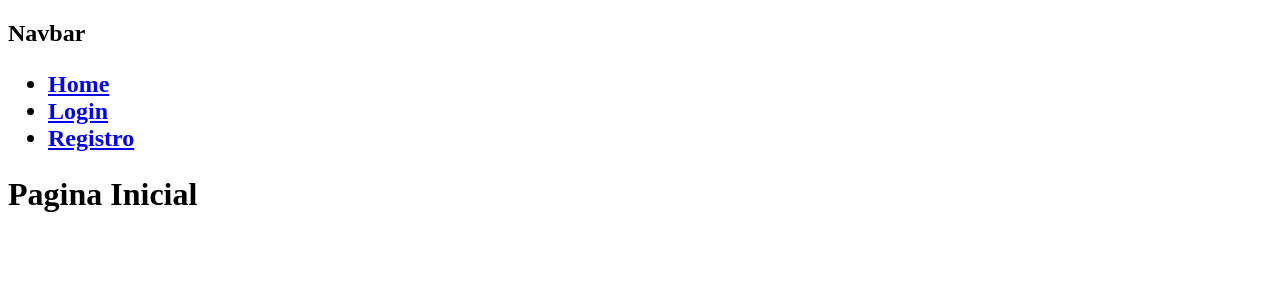
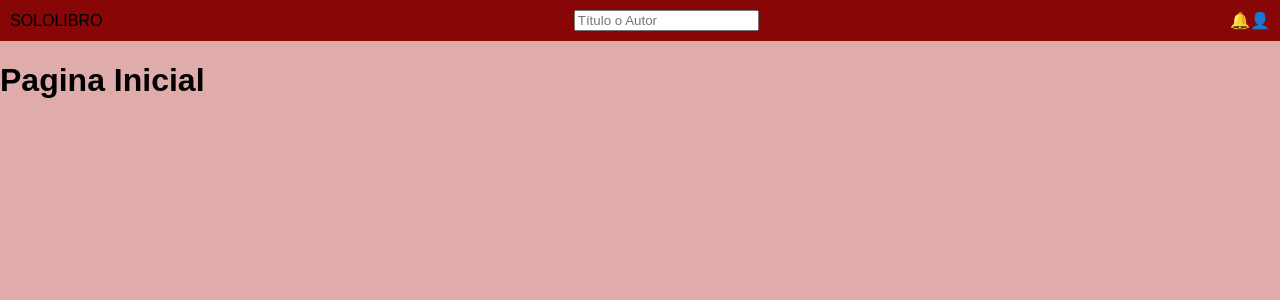
Before and after one commit to rodrigoCodesmain/Sololibro, a Next.js app in the folder sololibroFront/: page / in a window 1280 px wide. Shown: the top 300 px of the page. Built offline with nearby package versions, Linux system fonts and the light colour scheme.

Commit message:
Actualizacion HomePage 29/10

```diff
--- a/sololibroFront/app/layout.tsx
+++ b/sololibroFront/app/layout.tsx
@@ -1,3 +1,7 @@
+
+import Navbar from '../components/navbar'
+import '../styles/globals.css';
+
 export const metadata = {
   title: 'Next.js',
   description: 'Generated by Next.js',
@@ -11,22 +15,8 @@ export default function RootLayout({
   return (
     <html lang="en">
       <body>
-        <nav>
-          <h1>
-            Navbar
-            <ul>
-              <li>
-                <a href="/">Home</a>
-              </li>
-              <li>
-                <a href="/inicio">Login</a>
-              </li>
-              <li>
-                <a href="registro">Registro</a>
-              </li>
-            </ul>
-          </h1>
-        </nav>
+        <Navbar/>
+
         {children}
       </body>
 
--- a/sololibroFront/app/page.jsx
+++ b/sololibroFront/app/page.jsx
@@ -1,3 +1,3 @@
 export default function HomePage(){
-    return <h1>Pagina Inicial</h1>
+    return (<h1>Pagina Inicial</h1>)
 }
--- /dev/null
+++ b/sololibroFront/components/navbar.jsx
@@ -0,0 +1,32 @@
+"use client";
+
+import React, { useState } from 'react';
+import Link from 'next/link';
+import styles from '../styles/Navbar.module.css';
+
+export default function Navbar() {
+  const [isProfileMenuOpen, setIsProfileMenuOpen] = useState(false);
+
+  return (
+    <nav className={styles.navbar}>
+      <div className={styles.navbarLogo}>SOLOLIBRO</div>
+      <input type="text" placeholder="Título o Autor" className={styles.navbarSearch} />
+      <div className={styles.navbarIcons}>
+        <span className="icon">🔔</span>
+        <span
+          className="icon profile-icon"
+          onClick={() => setIsProfileMenuOpen(!isProfileMenuOpen)}
+        >
+          👤
+        </span>
+        {isProfileMenuOpen && (
+          <div className="profile-menu">
+            <Link href="/inicio">Iniciar Sesión</Link>
+            <Link href="/registro">Registrarse</Link>
+            <Link href="/profile">Perfil</Link>
+          </div>
+        )}
+      </div>
+    </nav>
+  );
+}
--- /dev/null
+++ b/sololibroFront/styles/Navbar.module.css
@@ -0,0 +1,25 @@
+
+.navbar {
+    display: flex;
+    justify-content: space-between;
+    align-items: center;
+    padding: 10px;
+    background-color: #880606;
+  }
+
+  .navbar-logo {
+    font-weight: bold;
+  }
+
+  .navbar-search {
+    flex: 1;
+    margin: 0 10px;
+    padding: 5px;
+    border: 1px solid #af0909;
+    border-radius: 5px;
+  }
+
+  .navbar-icons {
+    display: flex;
+    gap: 10px;
+  }
--- /dev/null
+++ b/sololibroFront/styles/globals.css
@@ -0,0 +1,9 @@
+body {
+    margin: 0;
+    font-family: Arial, sans-serif;
+    background-color: #e0abab;
+  }
+
+  * {
+    box-sizing: border-box;
+  }
```
Also changed, not shown: 1 other file (tests, documents, lock files or other folders).
